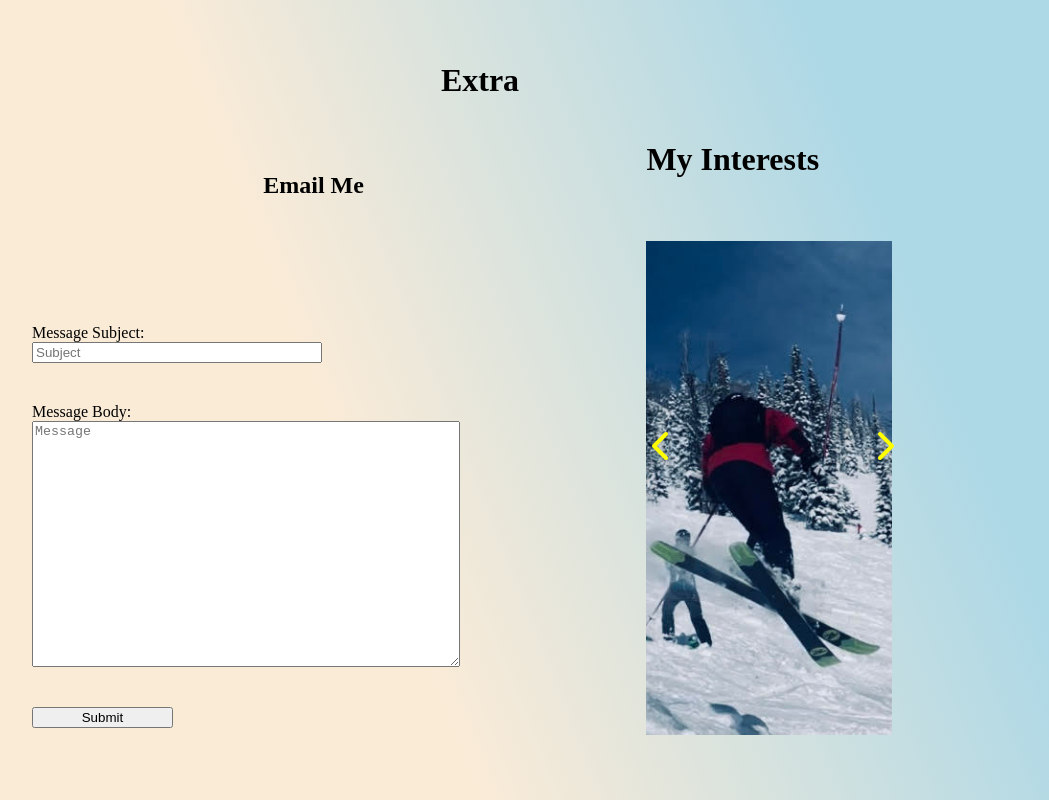
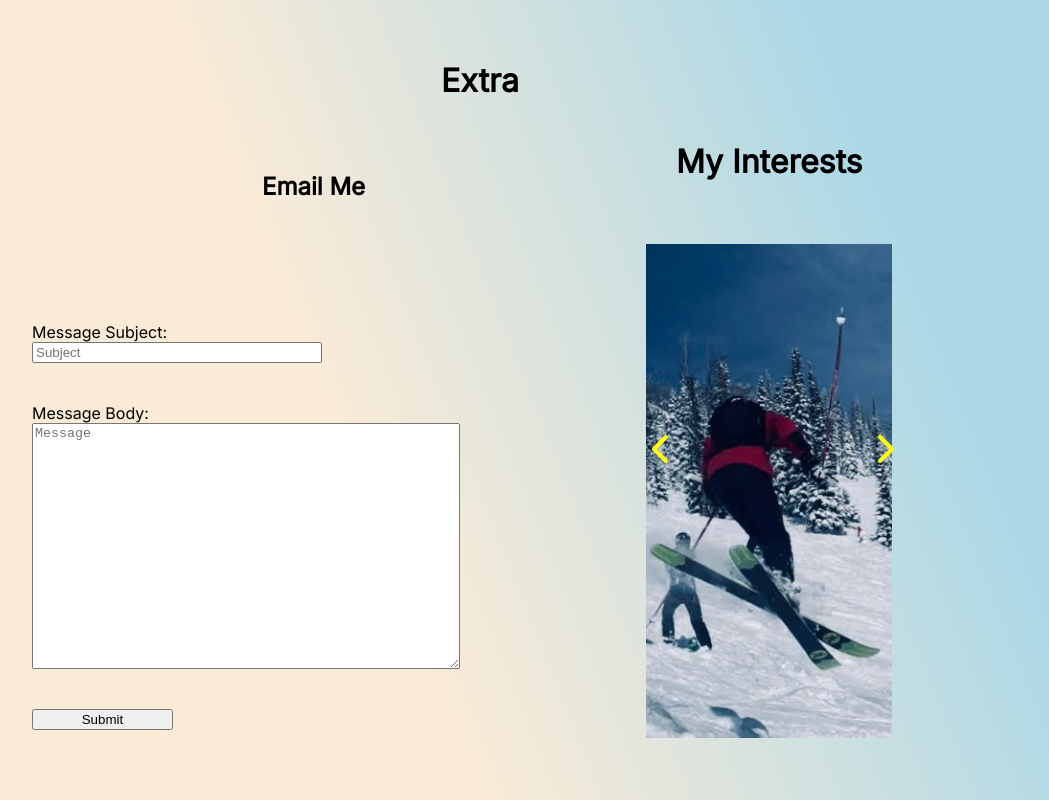
Before and after one commit to BDrager6/mySite, a plain HTML site: page index.html in a window 1280 px wide. Shown: the part 2400-3200 px from the top of the page, without its empty margins (160-1209 px from the left). Drawn offline with Linux system fonts and the light colour scheme.

Commit message:
Added Font

```diff
--- a/index.html
+++ b/index.html
@@ -3,6 +3,9 @@
     <head>
         <title>Brendan's Site</title>
         <link rel="stylesheet" href="my.css"/>
+        <link rel="preconnect" href="https://fonts.googleapis.com">
+        <link rel="preconnect" href="https://fonts.gstatic.com" crossorigin>
+        <link href="https://fonts.googleapis.com/css2?family=Inter&display=swap" rel="stylesheet">
         <script src="https://kit.fontawesome.com/72f3e4032a.js" crossorigin="anonymous"></script>
         <meta charset="UTF-8" name="Brendan's Website" content="Brendans Online Resume"/>
     </head>
@@ -118,7 +121,7 @@
                             </form>
                         </div>
                         <div id="InterestHolder">
-                            <h1 class="center">My Interests</h1>
+                            <div id="InterestTitle"><h1>My Interests</h1></div>
                             <div id="ContactImg">
                                 <div id="SlideArrows">
                                     <div class="SlideArrow" id="Prev"  onclick="PrevSlide()"><i class="fa fa-solid fa-chevron-down fa-rotate-90 fa-2x" style="color: yellow;"></i></div>
--- a/my.css
+++ b/my.css
@@ -80,6 +80,7 @@ body{
     margin: 0;
     display: flex;
     flex-direction: row;
+    font-family: 'Inter', sans-serif;
 }
 
 a{
@@ -566,3 +567,10 @@ All IDs
     border-top-left-radius: 20%;
     border-bottom-left-radius: 20%;
 }
+
+#InterestTitle{
+    width: 60%;
+    display: flex;
+    flex-direction: row;
+    justify-content: center;
+}
```
